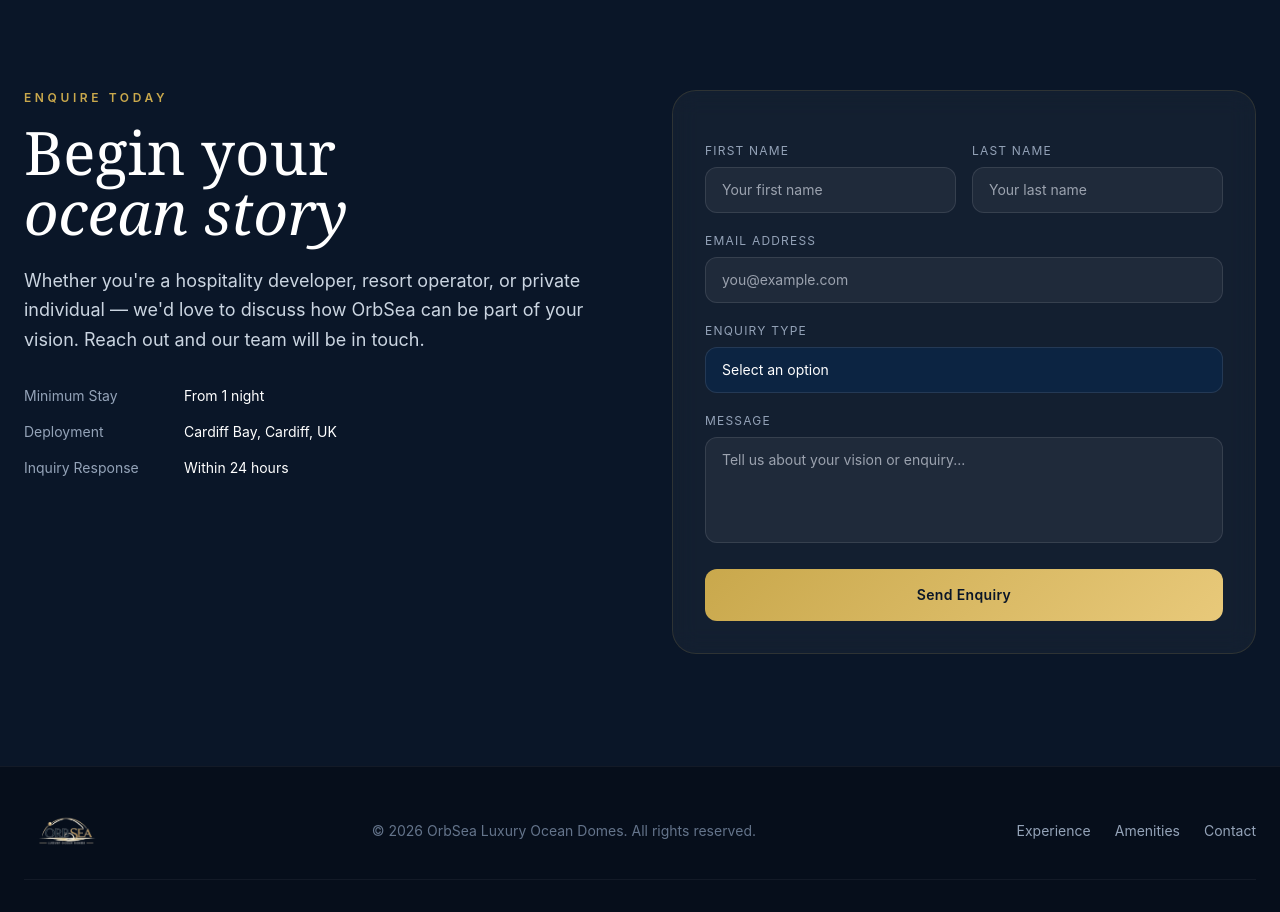
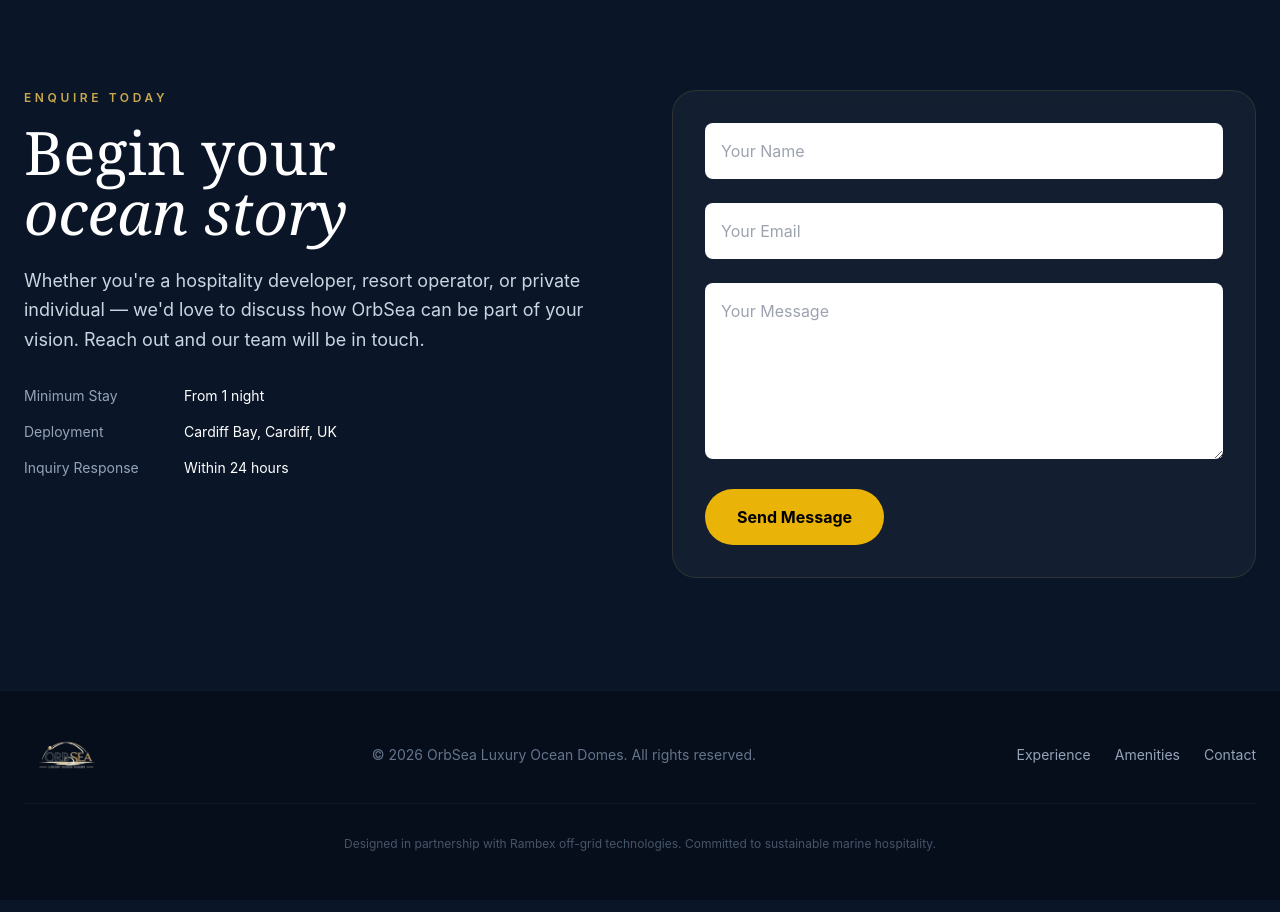
Before and after one commit to orbseadomes-arch/darling-otter-bd5a60, a React (Vite) app: page / in a window 1280 px wide. Shown: the part 4900-5812 px from the top of the page. Built offline with nearby package versions, Linux system fonts and the light colour scheme.

Commit message:
Refactor enquiry form with new structure and fields

```diff
--- a/src/App.jsx
+++ b/src/App.jsx
@@ -493,86 +493,59 @@
                 <p className="text-slate-400">Your enquiry has been received. We'll be in touch shortly.</p>
               </div>
             ) : (
+
+
+
       <form
-                name="orbsea-enquiry"
-                onSubmit={handleSubmit}
-                className="space-y-5"
+  action="https://formsubmit.co/orbsea@gmail.com"
+  method="POST"
+  className="space-y-6"
 >
-                <input type="hidden" name="form-name" value="orbsea-enquiry" />
-
-                <div className="grid sm:grid-cols-2 gap-4">
-                  <div>
-                    <label className="block text-xs uppercase tracking-widest text-slate-400 mb-2">First Name</label>
   <input
     type="text"
-                      name="first-name"
+    name="name"
+    placeholder="Your Name"
     required
-                      className="w-full rounded-xl px-4 py-3 text-white text-sm transition-all"
-                      style={{ background: 'rgba(255,255,255,0.05)', border: '1px solid rgba(255,255,255,0.1)' }}
-                      placeholder="Your first name"
+    className="w-full p-4 rounded-lg text-black"
   />
-                  </div>
-                  <div>
-                    <label className="block text-xs uppercase tracking-widest text-slate-400 mb-2">Last Name</label>
-                    <input
-                      type="text"
-                      name="last-name"
-                      required
-                      className="w-full rounded-xl px-4 py-3 text-white text-sm transition-all"
-                      style={{ background: 'rgba(255,255,255,0.05)', border: '1px solid rgba(255,255,255,0.1)' }}
-                      placeholder="Your last name"
-                    />
-                  </div>
-                </div>
 
-                <div>
-                  <label className="block text-xs uppercase tracking-widest text-slate-400 mb-2">Email Address</label>
   <input
     type="email"
     name="email"
+    placeholder="Your Email"
     required
-                    className="w-full rounded-xl px-4 py-3 text-white text-sm transition-all"
-                    style={{ background: 'rgba(255,255,255,0.05)', border: '1px solid rgba(255,255,255,0.1)' }}
-                    placeholder="you@example.com"
+    className="w-full p-4 rounded-lg text-black"
   />
-                </div>
 
-                <div>
-                  <label className="block text-xs uppercase tracking-widest text-slate-400 mb-2">Enquiry Type</label>
-                  <select
-                    name="enquiry-type"
-                    required
-                    className="w-full rounded-xl px-4 py-3 text-white text-sm transition-all appearance-none"
-                    style={{ background: 'rgba(13,37,69,0.9)', border: '1px solid rgba(255,255,255,0.1)' }}
-                  >
-                    <option value="" disabled selected>Select an option</option>
-                    <option value="private-booking">Private Booking</option>
-                    <option value="resort-partnership">Resort / Developer Partnership</option>
-                    <option value="eco-tourism">Eco-Tourism Project</option>
-                    <option value="remote-work">Remote Work Stay</option>
-                    <option value="other">Other Enquiry</option>
-                  </select>
-                </div>
-
-                <div>
-                  <label className="block text-xs uppercase tracking-widest text-slate-400 mb-2">Message</label>
   <textarea
     name="message"
-                    rows={4}
-                    className="w-full rounded-xl px-4 py-3 text-white text-sm transition-all resize-none"
-                    style={{ background: 'rgba(255,255,255,0.05)', border: '1px solid rgba(255,255,255,0.1)' }}
-                    placeholder="Tell us about your vision or enquiry..."
-                  />
-                </div>
+    placeholder="Your Message"
+    required
+    rows="6"
+    className="w-full p-4 rounded-lg text-black"
+  ></textarea>
 
   <button
     type="submit"
-                  className="w-full py-4 rounded-xl font-semibold text-sm tracking-wide transition-all hover:scale-[1.02] hover:shadow-lg"
-                  style={{ background: 'linear-gradient(135deg, #c9a84c, #e8c97a)', color: '#0a1628' }}
+    className="px-8 py-4 bg-yellow-500 text-black rounded-full font-bold"
   >
-                  Send Enquiry
+    Send Message
   </button>
 </form>
+
+
+
+
+
+
+
+
+
+
+
+
+
+
             )}
           </div>
         </div>
```
Lines whose indentation alone changed are shown as unchanged.
